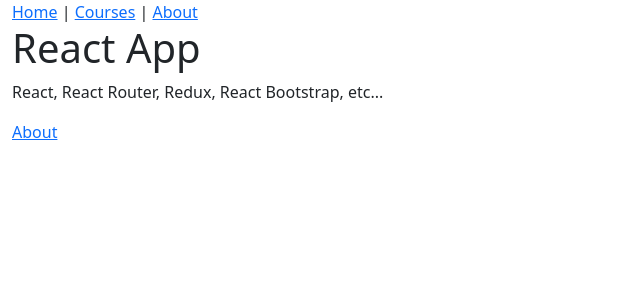
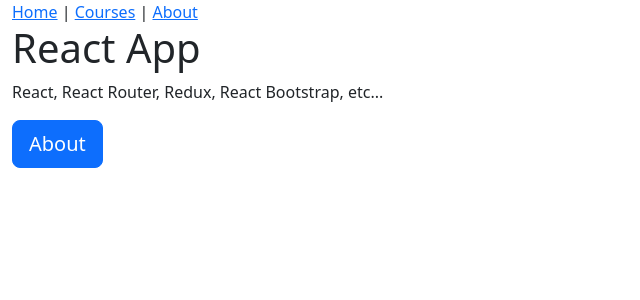
Before and after one commit to randy-tsukemen/fun-react-course-app, a React (Create React App) app: page / in a window 1280 px wide. Shown: the top 300 px of the page, without its empty margins (0-640 px from the left). Built offline with nearby package versions, Linux system fonts and the light colour scheme; no server answers.

Commit message:
Add client side Link

```diff
--- a/src/components/HomePage.js
+++ b/src/components/HomePage.js
@@ -1,11 +1,15 @@
 import React from "react";
+import { Link } from "react-router-dom";
 
 function HomePage() {
     return (
         <div className="jumbotron">
             <h1>React App</h1>
             <p>React, React Router, Redux, React Bootstrap, etc...</p>
-            <a href="/about">About</a>
+            {/* <a href="/about">About</a> */}
+            <Link to="/about" className="btn btn-primary btn-lg">
+                About
+            </Link>
         </div>
     );
 }
```
